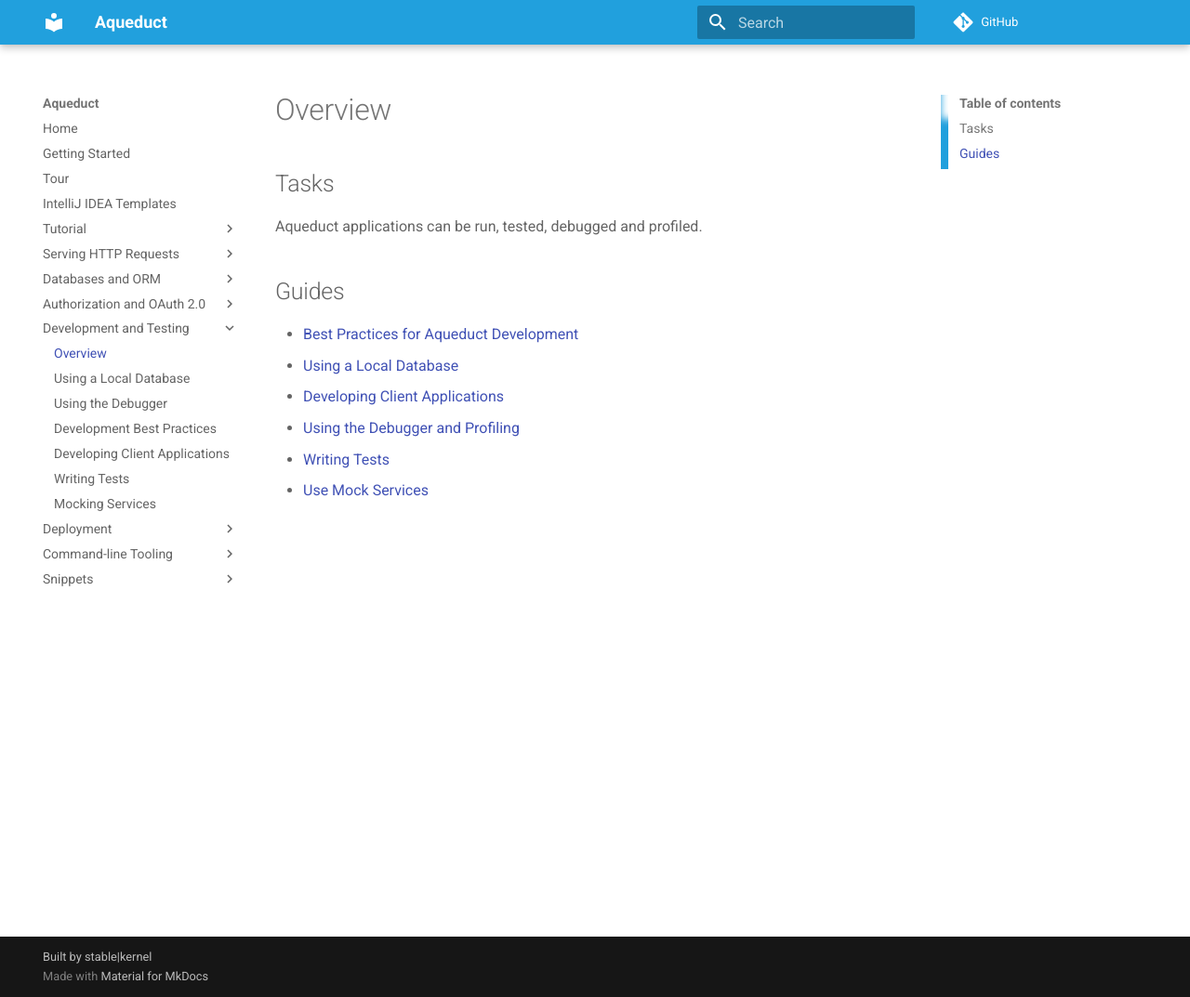
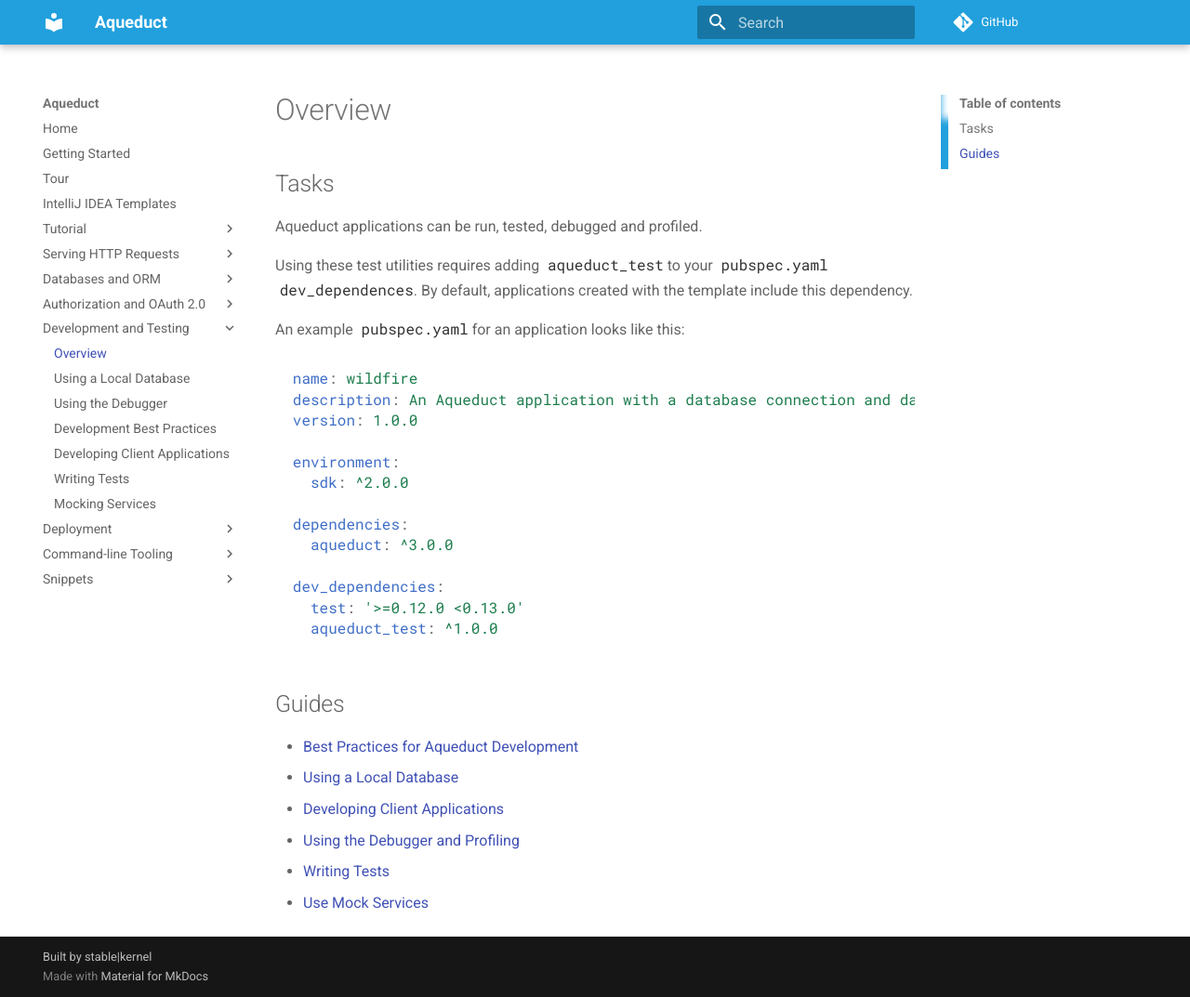
Before and after one commit to stablekernel/aqueduct, an MkDocs documentation site: the page built from source/docs/testing/overview.md, in a window 1280 px wide and 1073 px high. Shown: the whole window at 93% size. Built offline with MkDocs 1.6.1 and Material for MkDocs 9.7.7, drawn with Linux system fonts in a browser that asks for light colours; comment, search, counter and statistics services are not loaded; old or Windows-style settings are respelled for this version of MkDocs.

Commit message:
Update for aqueduct_test

````diff
--- a/source/docs/testing/overview.md
+++ b/source/docs/testing/overview.md
@@ -1,6 +1,26 @@
 ## Tasks
 
 Aqueduct applications can be run, tested, debugged and profiled.
+
+Using these test utilities requires adding `aqueduct_test` to your `pubspec.yaml` `dev_dependences`. By default, applications created with the template include this dependency.
+
+An example `pubspec.yaml` for an application looks like this:
+
+```yaml
+name: wildfire
+description: An Aqueduct application with a database connection and data model.
+version: 1.0.0
+
+environment:
+  sdk: ^2.0.0
+
+dependencies:
+  aqueduct: ^3.0.0
+
+dev_dependencies:
+  test: '>=0.12.0 <0.13.0'
+  aqueduct_test: ^1.0.0
+```
 
 ## Guides
 
````
Also changed, not shown: source/docs/testing/mock.md (+2 -2 lines), source/docs/testing/tests.md (+6 -4 lines).
